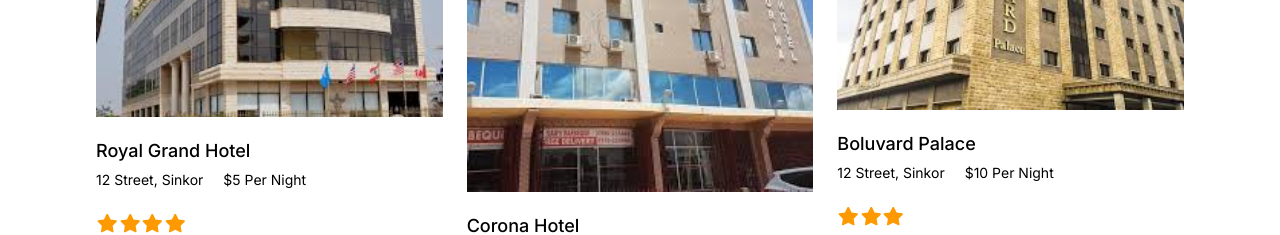
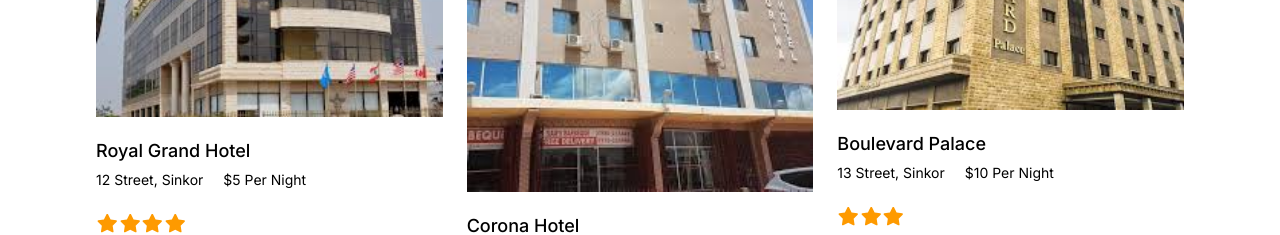
Before and after one commit to RobustTechLiberia/Luxx_hotel_management_system, a React (Vite) app: page / in a window 1280 px wide. Shown: the part 1680-1915 px from the top of the page. Built offline with nearby package versions, Linux system fonts and the light colour scheme; no server answers.

Commit message:
redeploy

```diff
--- a/src/components/Content/discovery.jsx
+++ b/src/components/Content/discovery.jsx
@@ -149,10 +149,10 @@ class Discover extends React.Component {
                 className="object-cover w-full h-52 sm:h-56 md:h-60"
               />
               <p className="text-lg py-5 font-sans text-left capitalize mx-0 font-medium">
-                <Link to="/boluvard-palace">boluvard palace</Link> <br />
+                <Link to="/boluvard-palace">boulevard palace</Link> <br />
                 <ul className="display inline-flex flex-nowrap justify-evenly gap-5">
                   <li className="font-sans text-sm font-normal">
-                    12 street, sinkor
+                    13 street, sinkor
                   </li>
                   <li className="font-sans text-sm font-normal">
                     $10 per night
```
Also changed, not shown: 2 other files (tests, documents, lock files or other folders).
